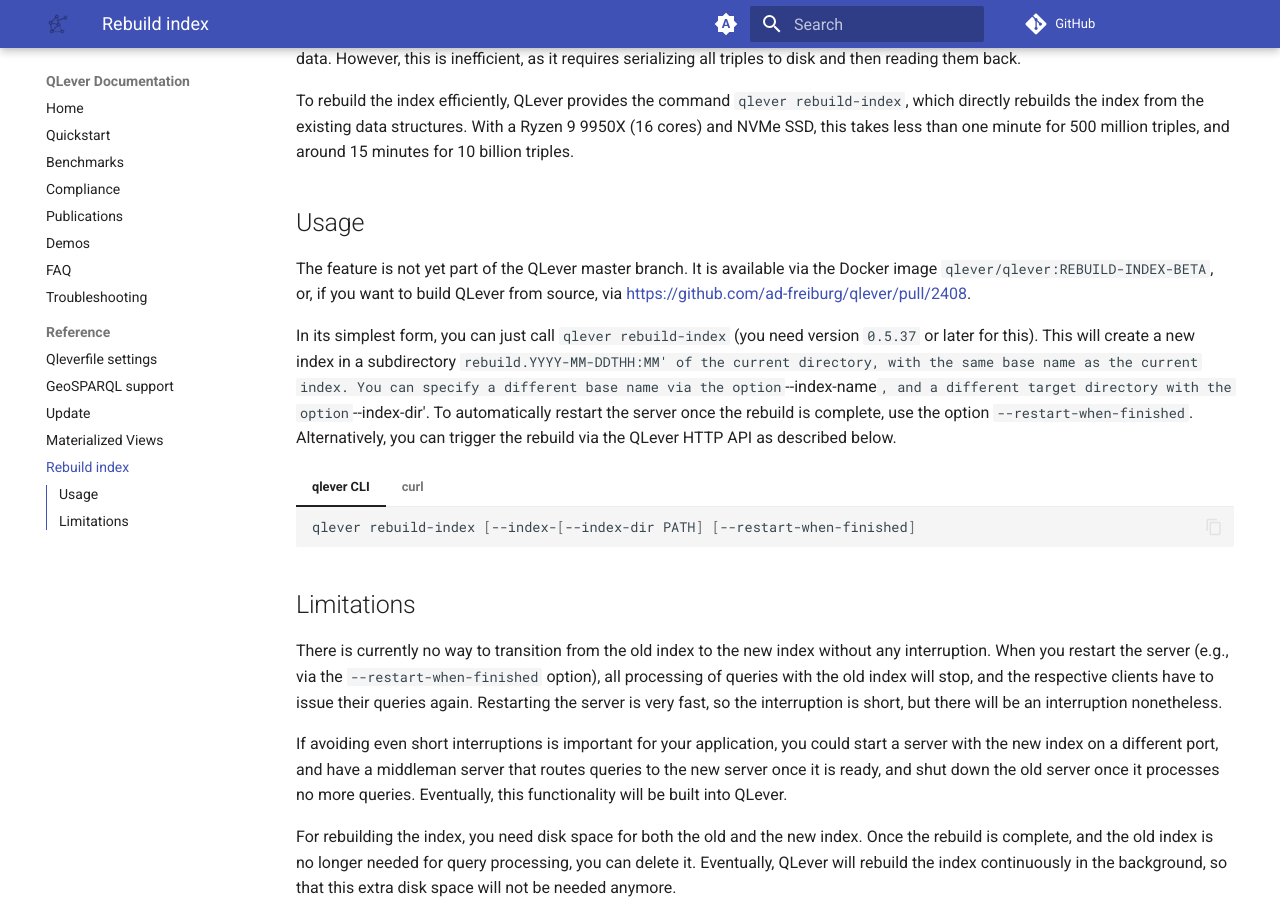
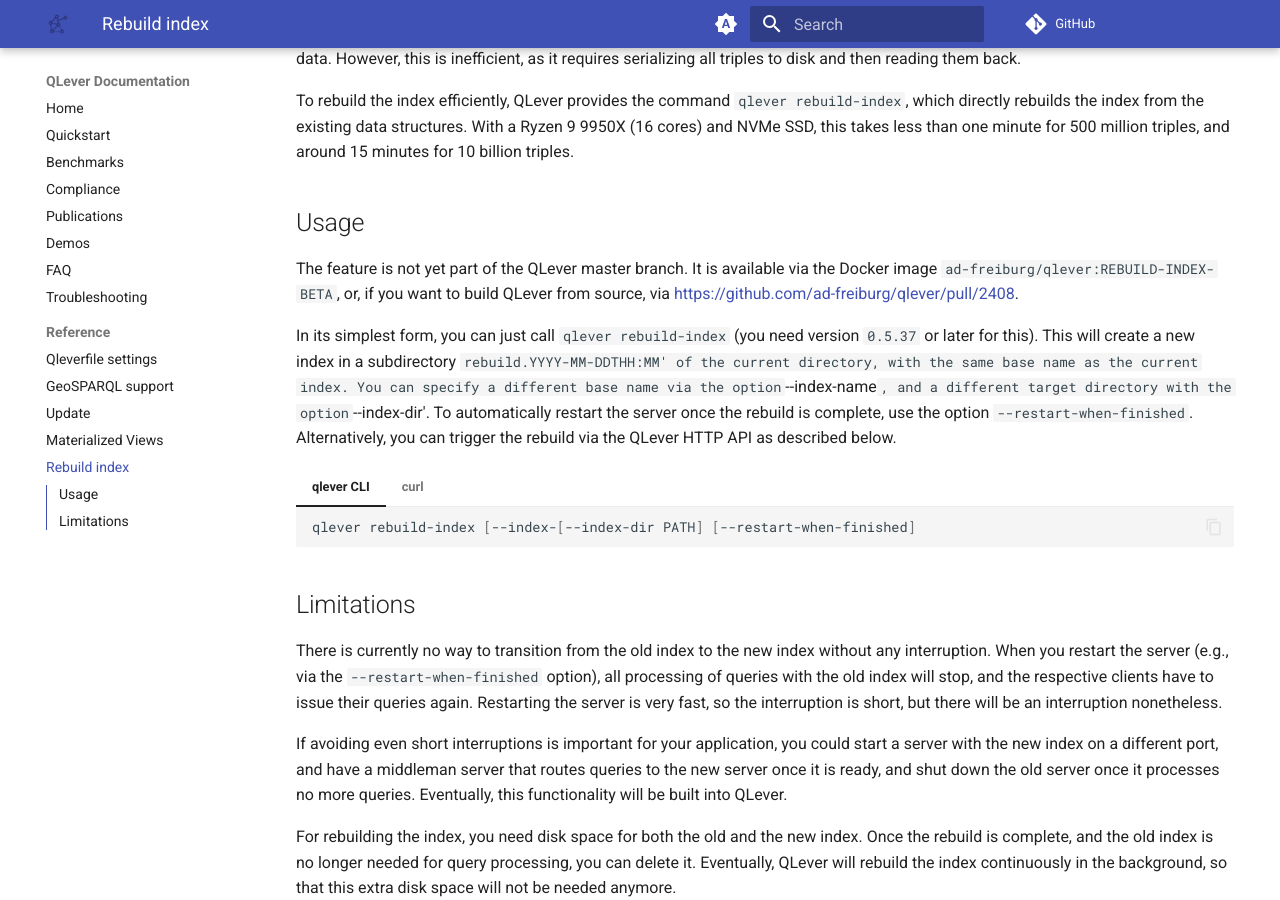
Before and after one commit to qlever-dev/qlever-docs, an MkDocs documentation site: the page built from docs/rebuild-index.md, in a window 1280 px wide and 900 px high, scrolled down 370 px. Built offline with MkDocs 1.6.1 and Material for MkDocs 9.7.7, drawn with Linux system fonts in a browser that asks for light colours; plug-ins that fetch from the network failed and are left out; comment, search, counter and statistics services are not loaded; the version menu is left out.

Commit message:
Fix name of Docker image in `Rebuild index` section

```diff
--- a/docs/rebuild-index.md
+++ b/docs/rebuild-index.md
@@ -28,7 +28,7 @@ triples.
 ## Usage
 
 The feature is not yet part of the QLever master branch. It is available via
-the Docker image `qlever/qlever:REBUILD-INDEX-BETA`, or, if you want to build
+the Docker image `ad-freiburg/qlever:REBUILD-INDEX-BETA`, or, if you want to build
 QLever from source, via https://github.com/ad-freiburg/qlever/pull/2408.
 
 In its simplest form, you can just call `qlever rebuild-index` (you need
```
Also changed, not shown: docs/materialized-views.md (+1 -1 lines).
